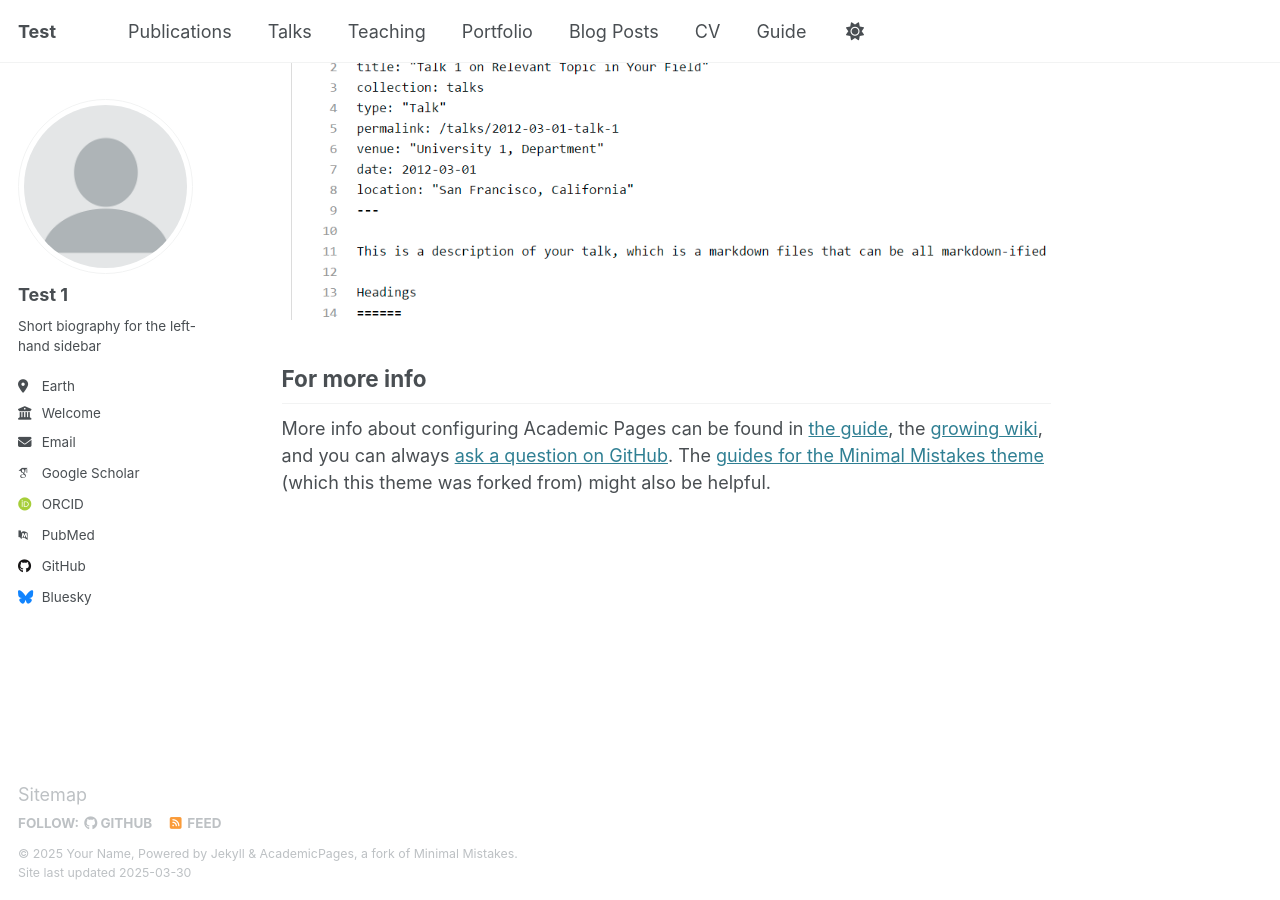
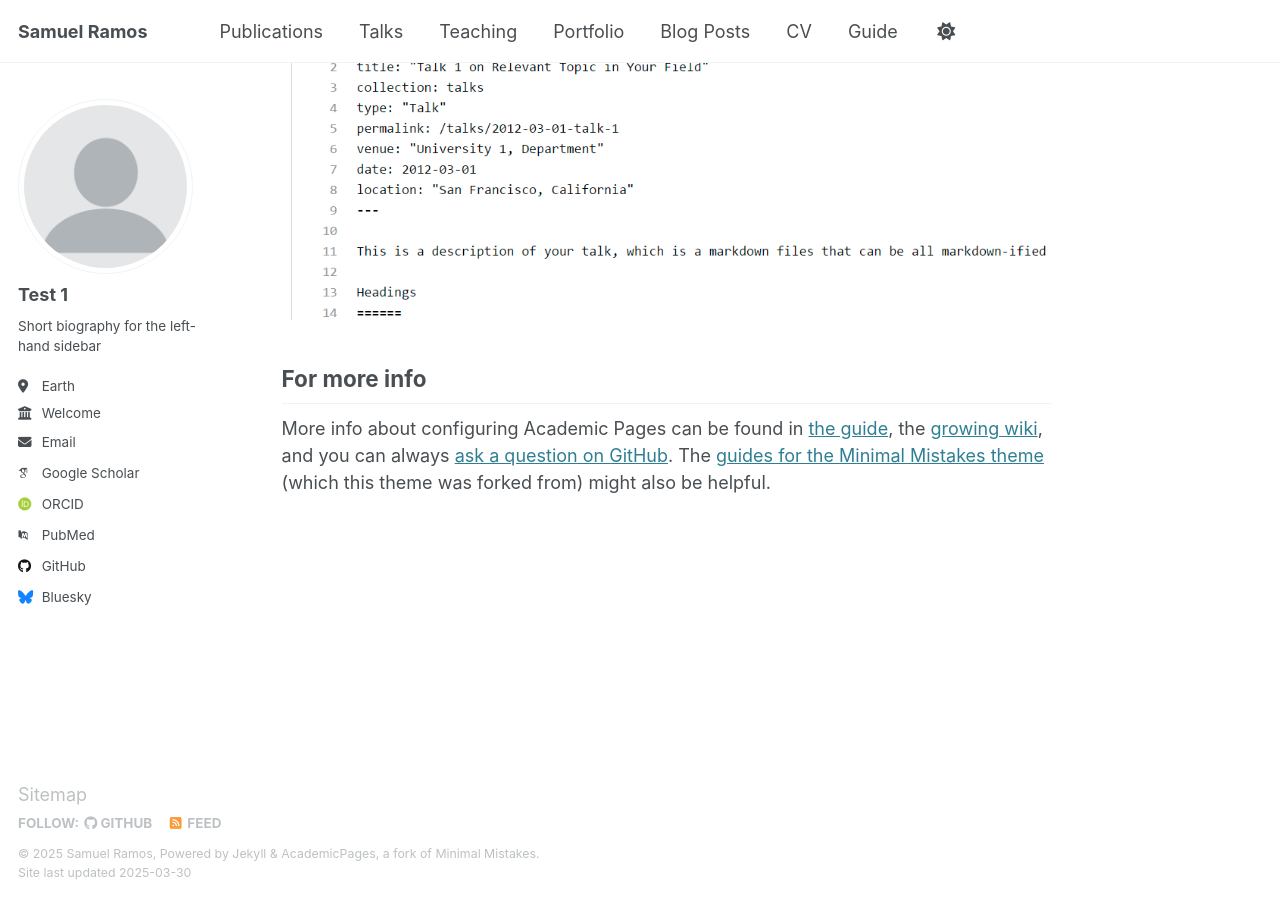
Before and after one commit to saiefr/saiefr.github.io, a Jekyll site: the page built from _pages/about.md, in a window 1280 px wide and 900 px high, scrolled down 2635 px. Built offline with Jekyll 4.4.1, drawn with Linux system fonts in a browser that asks for light colours; some web fonts are replaced.

Commit message:
Update _config.yml

```diff
--- a/_config.yml
+++ b/_config.yml
@@ -9,9 +9,9 @@
 # Basic Site Settings
 locale                   : "en-US"
 site_theme               : "default"
-title                    : "Test"
+title                    : "Samuel Ramos"
 title_separator          : "-"
-name                     : &name "Your Name"
+name                     : &name "Samuel Ramos"
 description              : &description "personal description"
 url                      : https://academicpages.github.io # the base hostname & protocol for your site e.g. "https://[your GitHub username].github.io"
 baseurl                  : "" # the subpath of your site, e.g. "/blog"
```
